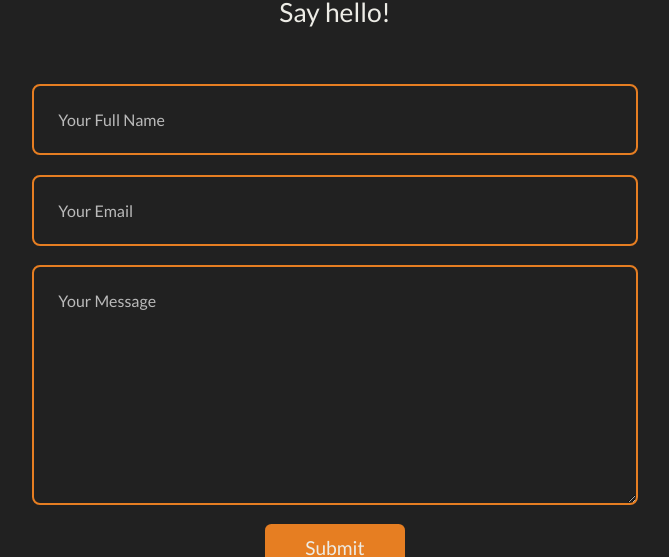
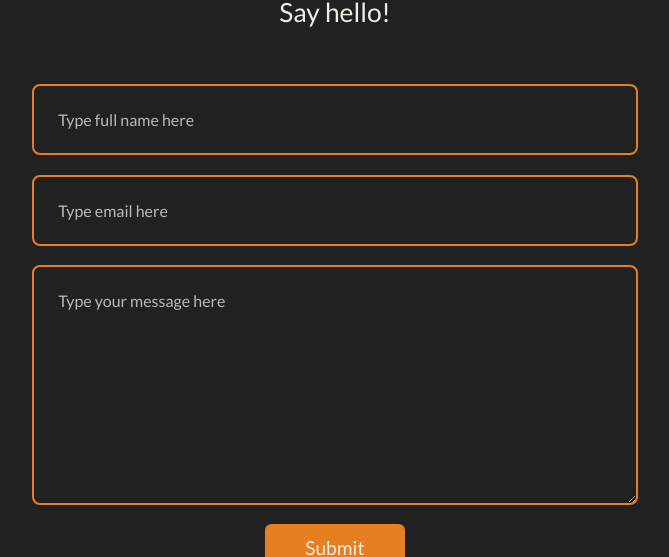
Before and after one commit to GregAndrik/reactive-folio, a React (Create React App) app: page /contact in a window 1280 px wide. Shown: the part 136-693 px from the top of the page, without its empty margins (305-974 px from the left). Built offline with nearby package versions, Linux system fonts and the light colour scheme.

Commit message:
changed contact form texts

```diff
--- a/src/components/views/contact/Contact.jsx
+++ b/src/components/views/contact/Contact.jsx
@@ -32,9 +32,9 @@ const Contact = () => {
             </div>
             <div className='contact-container'>
               <form ref={form} onSubmit={sendEmail}>
-                <input type="text" name="name" placeholder="Your Full Name" required/>
-                <input type="email" name="email" placeholder="Your Email" required/>
-                <textarea name="message" rows="7" placeholder="Your Message" required></textarea>
+                <input type="text" name="name" placeholder="Type full name here" required/>
+                <input type="email" name="email" placeholder="Type email here" required/>
+                <textarea name="message" rows="7" placeholder="Type your message here" required></textarea>
                 <button type="submit" className="primary-button">Submit</button>
               </form>
             </div>
--- a/src/index.css
+++ b/src/index.css
@@ -18,6 +18,7 @@
     --color-light: #BABABA;
     --color-white: #EDECE6;
     --color-accent: #E67E22;
+
     --color-shadow-dark: rgba(0, 0, 0, 0.4);
 
     --transition: all 400ms ease;
```
